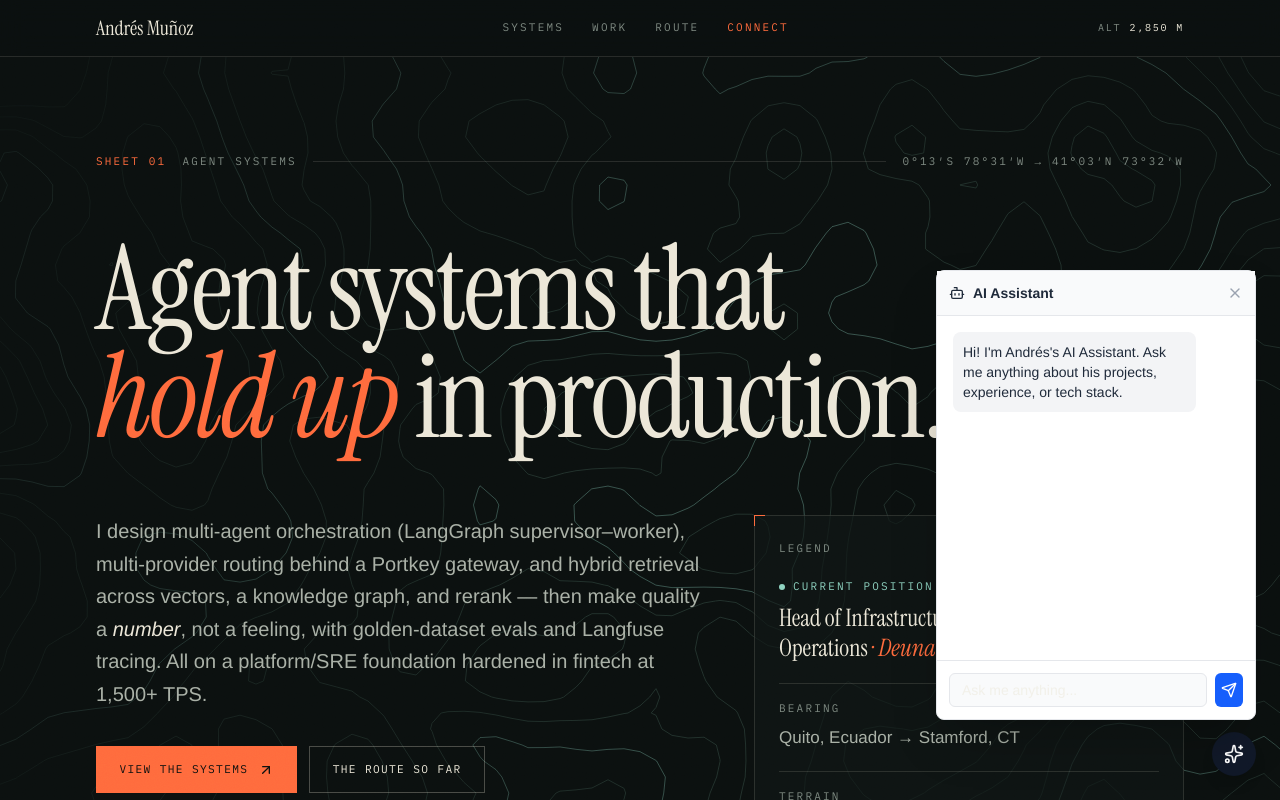
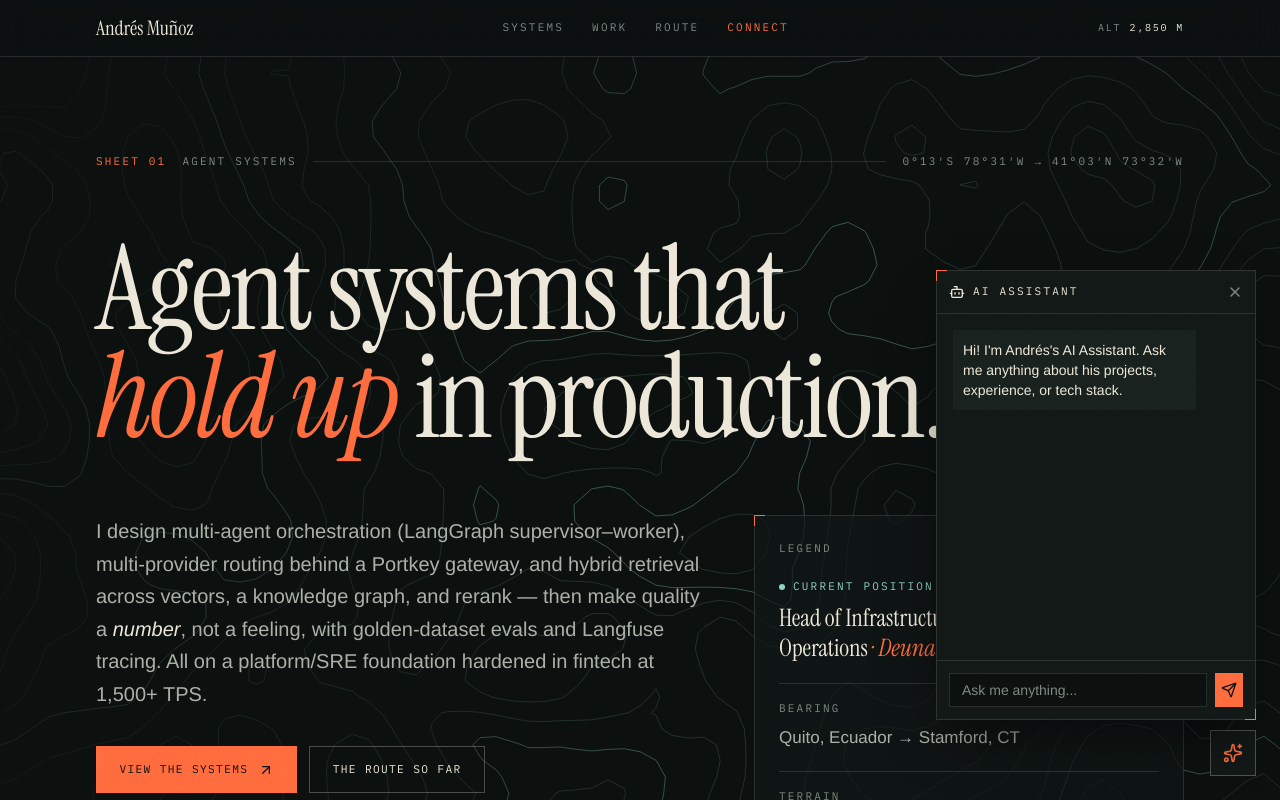
Before and after one commit to andresKillem/personal-brand, a Next.js app: page / in a window 1280 px wide. Both pictures are taken after a click on the button "Open the assistant". Shown: the top 800 px of the page. Built offline with nearby package versions, Linux system fonts and the light colour scheme; a web font is replaced by a local one.

Commit message:
Restyle assistant widget to match the theme and add accessible labels

```diff
--- a/components/AIChatbot.tsx
+++ b/components/AIChatbot.tsx
@@ -55,7 +55,8 @@ export const AIChatbot = () => {
     <>
       <button
         onClick={() => setIsOpen(true)}
-        className="fixed bottom-6 right-6 z-50 bg-gray-900 text-white p-3 rounded-full shadow-lg flex items-center justify-center hover:scale-110 transition-transform"
+        aria-label="Open the assistant"
+        className="fixed bottom-6 right-6 z-50 bg-paper-2 text-accent border border-line-strong p-3 flex items-center justify-center hover:bg-accent hover:text-paper hover:border-accent transition-colors"
       >
         <Sparkles className="w-5 h-5" />
       </button>
@@ -66,33 +67,34 @@ export const AIChatbot = () => {
             initial={{ opacity: 0, y: 50, scale: 0.9 }}
             animate={{ opacity: 1, y: 0, scale: 1 }}
             exit={{ opacity: 0, y: 50, scale: 0.9 }}
-            className="fixed bottom-20 right-6 z-50 w-80 h-[450px] bg-white border border-gray-200 rounded-lg shadow-2xl flex flex-col"
+            className="frame fixed bottom-20 right-4 sm:right-6 z-50 w-[calc(100vw-2rem)] max-w-80 h-[450px] !bg-paper-2 shadow-2xl shadow-black/60 flex flex-col"
           >
-            <div className="bg-gray-50 p-3 flex items-center justify-between border-b border-gray-200">
-              <span className="text-sm font-semibold flex items-center gap-2 text-gray-800"><Bot className="w-4 h-4" /> AI Assistant</span>
-              <button onClick={() => setIsOpen(false)} className="text-gray-400 hover:text-gray-600"><X className="w-4 h-4" /></button>
+            <div className="p-3 flex items-center justify-between border-b border-line">
+              <span className="label flex items-center gap-2 text-ink"><Bot className="w-4 h-4" /> AI Assistant</span>
+              <button onClick={() => setIsOpen(false)} aria-label="Close the assistant" className="text-ink-faint hover:text-ink"><X className="w-4 h-4" /></button>
             </div>
 
             <div ref={scrollRef} className="flex-1 overflow-y-auto p-4 space-y-4 text-sm">
               {messages.map((msg, idx) => (
                 <div key={idx} className={`flex ${msg.role === "user" ? "justify-end" : "justify-start"}`}>
-                  <div className={`max-w-[85%] p-2.5 rounded-lg ${msg.role === "bot" ? "bg-gray-100 text-gray-800" : "bg-blue-600 text-white"}`}>
+                  <div className={`max-w-[85%] p-2.5 ${msg.role === "bot" ? "bg-paper-3 text-ink" : "bg-accent text-paper"}`}>
                     {msg.text}
                   </div>
                 </div>
               ))}
-              {isTyping && <div className="text-gray-400 text-xs italic">AI is typing...</div>}
+              {isTyping && <div className="label">AI is typing...</div>}
             </div>
 
-            <form onSubmit={(e) => { e.preventDefault(); handleSend(); }} className="p-3 border-t border-gray-200 flex gap-2">
+            <form onSubmit={(e) => { e.preventDefault(); handleSend(); }} className="p-3 border-t border-line flex gap-2">
               <input
                 type="text"
                 value={inputValue}
                 onChange={(e) => setInputValue(e.target.value)}
                 placeholder="Ask me anything..."
-                className="flex-1 bg-gray-50 border border-gray-200 text-sm rounded-md px-3 py-1.5 focus:outline-none focus:ring-1 focus:ring-blue-500"
+                aria-label="Your question"
+                className="flex-1 bg-paper border border-line text-ink placeholder:text-ink-faint text-sm px-3 py-1.5 focus:outline-none focus:border-accent"
               />
-              <button type="submit" className="bg-blue-600 text-white p-1.5 rounded-md hover:bg-blue-700"><Send className="w-4 h-4" /></button>
+              <button type="submit" aria-label="Send" className="bg-accent text-paper p-1.5 hover:bg-ink transition-colors"><Send className="w-4 h-4" /></button>
             </form>
           </motion.div>
         )}
```
